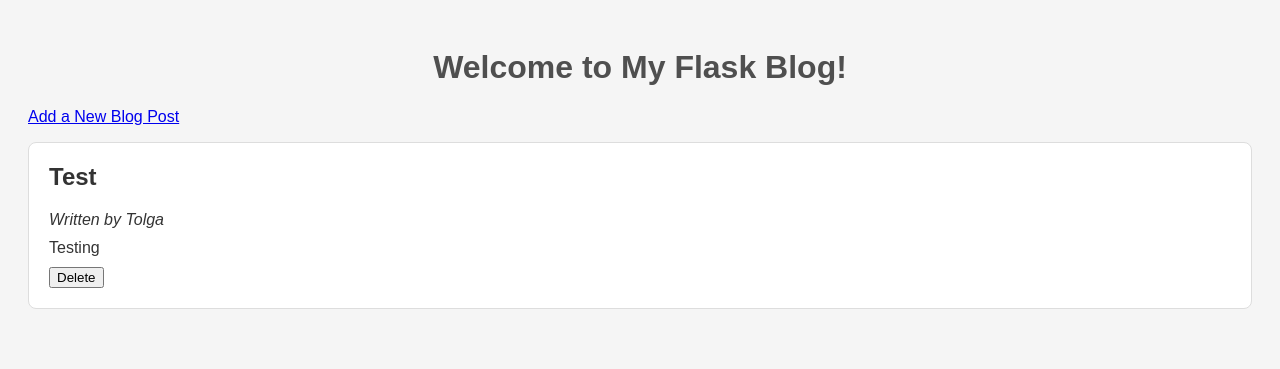
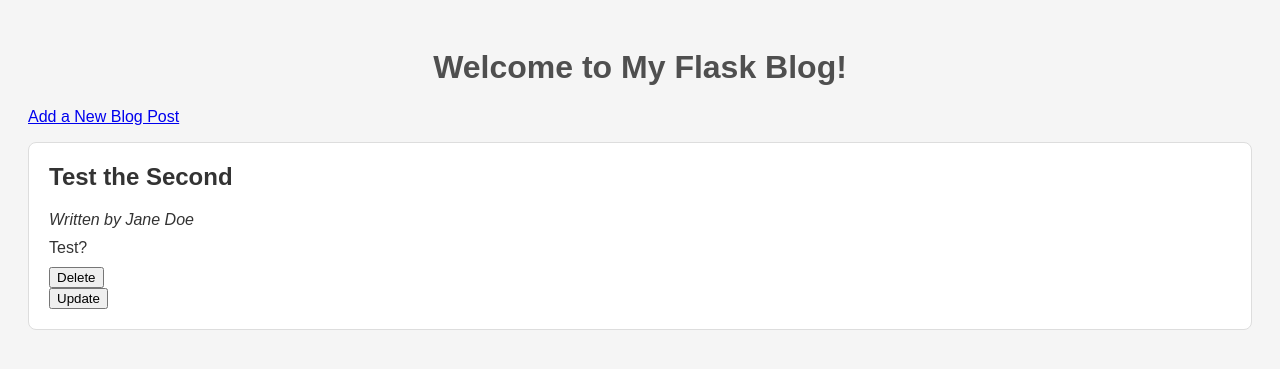
Before and after one commit to Kurosuisho/Masterblog, a Flask app: page / in a window 1280 px wide. Shown: the top 369 px of the page. Run offline with Flask 3, Linux system fonts and the light colour scheme.

Commit message:
update route for updating blog post, update button for every post

```diff
--- a/app.py
+++ b/app.py
@@ -51,5 +51,32 @@ def delete(post_id):
     return redirect(url_for('index'))
 
 
+@app.route('/update/<post_id>', methods=['GET', 'POST'])
+def update(post_id):
+    with open("data_storage.json", "r") as file:
+        posts = json.load(file)
+
+
+    for post in posts:
+        if post['postid'] == str(post_id):
+            break
+
+        if post is None:
+            return "Post not found", 404
+
+
+    if request.method == 'POST':
+        post['author'] = request.form.get('author')
+        post['title'] = request.form.get('title')
+        post['content'] = request.form.get('content')
+
+        with open("data_storage.json", "w") as file:
+            json.dump(posts, file, indent=4)
+
+        return redirect(url_for('index'))
+
+    return render_template('update.html', post=post)
+
+
 if __name__ == '__main__':
     app.run(host="0.0.0.0", port=5000, debug=True)
--- a/data_storage.json
+++ b/data_storage.json
@@ -1,8 +1,8 @@
 [
     {
-        "postid": "c23757c5-076c-4fd7-b43c-cc8e78255dec",
-        "author": "Tolga",
-        "title": "Test",
-        "content": "Testing"
+        "postid": "6f1300cb-35e4-4d3a-b71b-ae7ffccd44e9",
+        "author": "Jane Doe",
+        "title": "Test the Second",
+        "content": "Test?"
     }
 ]
--- a/templates/index.html
+++ b/templates/index.html
@@ -16,8 +16,13 @@
         <h2>{{ post.title }}</h2>
         <p><em>Written by {{ post.author }}</em></p>
         <p>{{ post.content }}</p>
+
         <form action="/delete/{{ post.postid }}" method="POST">
             <button type="submit">Delete</button>
+        </form>
+
+        <form action="/update/{{ post.postid }}" method="GET">
+            <button type="submit">Update</button>
         </form>
     </div>
     {% endfor %}
```
Also changed, not shown: templates/update.html (added, +26 -0 lines).
